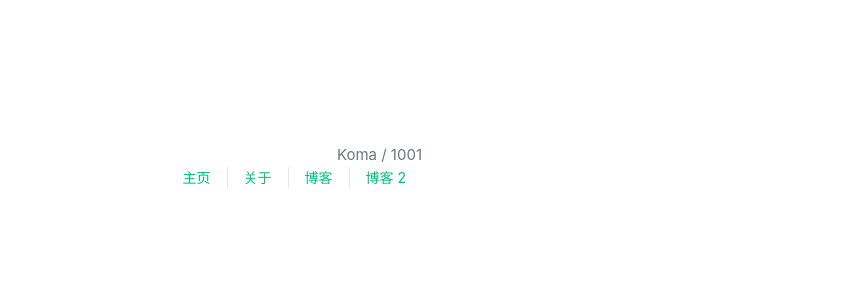
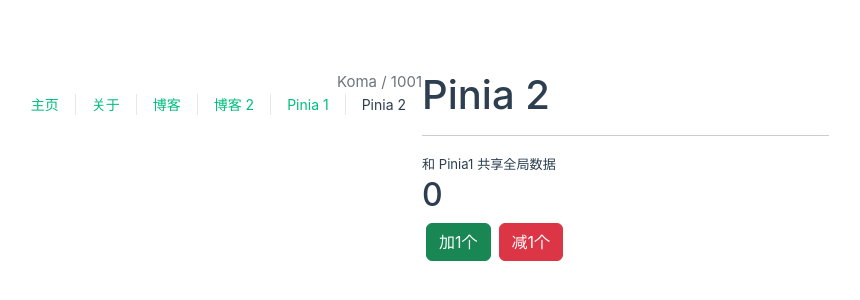
Before and after one commit to vincentgwzhang/Vue3Study, a Vue app: page /pinia2 in a window 1280 px wide. Shown: the part 234-534 px from the top of the page, without its empty margins (218-1078 px from the left). Built offline with nearby package versions, Linux system fonts and the light colour scheme.

Commit message:
after use share component

```diff
--- a/package.json
+++ b/package.json
@@ -8,6 +8,7 @@
     "preview": "vite preview"
   },
   "dependencies": {
+    "@vueuse/core": "^9.11.1",
     "pinia": "^2.0.28",
     "vue": "^3.2.45",
     "vue-router": "^4.1.6"
--- a/src/App.vue
+++ b/src/App.vue
@@ -9,6 +9,8 @@
         <RouterLink to="/about">关于</RouterLink>
         <RouterLink to="/blogs">博客</RouterLink>
         <RouterLink to="/blogs2">博客 2</RouterLink>
+        <RouterLink to="/pinia1">Pinia 1</RouterLink>
+        <RouterLink to="/pinia2">Pinia 2</RouterLink>
       </nav>
     </div>
   </header>
--- a/src/router/index.js
+++ b/src/router/index.js
@@ -3,6 +3,8 @@ import HomeView from '../views/HomeView.vue'
 import BlogListView from "../views/BlogListView.vue";
 import BlogList2View from "../views/BlogList2View.vue";
 import BlogDetailView from "../views/BlogDetailView.vue";
+import Pinia1View from "../views/Pinia1View.vue";
+import Pinia2View from "../views/Pinia2View.vue";
 
 const router = createRouter({
   history: createWebHistory(import.meta.env.BASE_URL),
@@ -35,6 +37,16 @@ const router = createRouter({
       name: "blog",
       component: BlogDetailView,
     },
+    {
+      path: "/pinia1",
+      name: "pinia1",
+      component: Pinia1View,
+    },
+    {
+      path: "/pinia2",
+      name: "pinia2",
+      component: Pinia2View,
+    },
   ]
 })
 
--- a/src/stores/counter.js
+++ b/src/stores/counter.js
@@ -1,12 +1,20 @@
-import { ref, computed } from 'vue'
-import { defineStore } from 'pinia'
+import { ref, computed } from "vue";
+import { defineStore } from "pinia";
 
-export const useCounterStore = defineStore('counter', () => {
-  const count = ref(0)
-  const doubleCount = computed(() => count.value * 2)
-  function increment() {
-    count.value++
-  }
+export const useCounterStore = defineStore("counter", () => {
+  // 定义状态
+  const count = ref(0);
 
-  return { count, doubleCount, increment }
-})
+  // 计算属性
+  const odd_even = computed(() => {
+    if (count.value % 2 == 0) return "偶数";
+    else return "奇数";
+  });
+
+  // 操作方法
+  const modifyCounter = (value) => {
+    count.value += value;
+  };
+  // 返回内容
+  return { count, odd_even, modifyCounter };
+});
--- /dev/null
+++ b/src/views/Pinia1View.vue
@@ -0,0 +1,15 @@
+<template>
+  <main>
+    <h1>Pinia 1</h1>
+    <hr />
+    <small>和 Pinia2 共享全局数据</small>
+    <h2>{{ counter.count }}</h2>
+    <button class="btn btn-success mx-1" @click="counter.modifyCounter(1)">加1个</button>
+    <button class="btn btn-danger mx-1" @click="counter.modifyCounter(-1)">减1个</button>
+  </main>
+</template>
+
+<script setup>
+import { useCounterStore } from "@/stores/counter";
+const counter = useCounterStore();
+</script>
--- /dev/null
+++ b/src/views/Pinia2View.vue
@@ -0,0 +1,15 @@
+<template>
+  <main>
+    <h1>Pinia 2</h1>
+    <hr />
+    <small>和 Pinia1 共享全局数据</small>
+    <h2>{{ counter.count }}</h2>
+    <button class="btn btn-success mx-1" @click="counter.modifyCounter(1)">加1个</button>
+    <button class="btn btn-danger mx-1" @click="counter.modifyCounter(-1)">减1个</button>
+  </main>
+</template>
+
+<script setup>
+import { useCounterStore } from "@/stores/counter";
+const counter = useCounterStore();
+</script>
```
Also changed, not shown: src/views/VueUseView.vue (added, +13 -0 lines), 1 other file (tests, documents, lock files or other folders).
